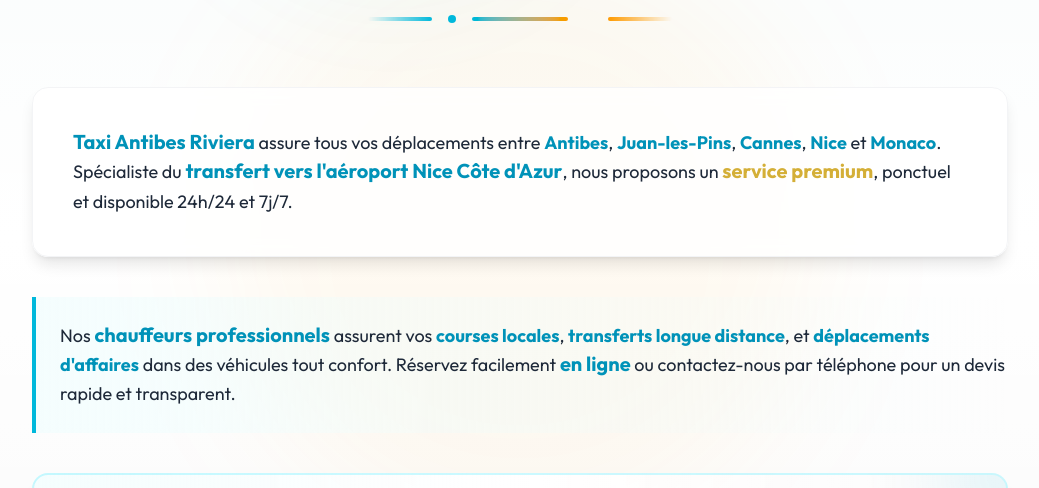
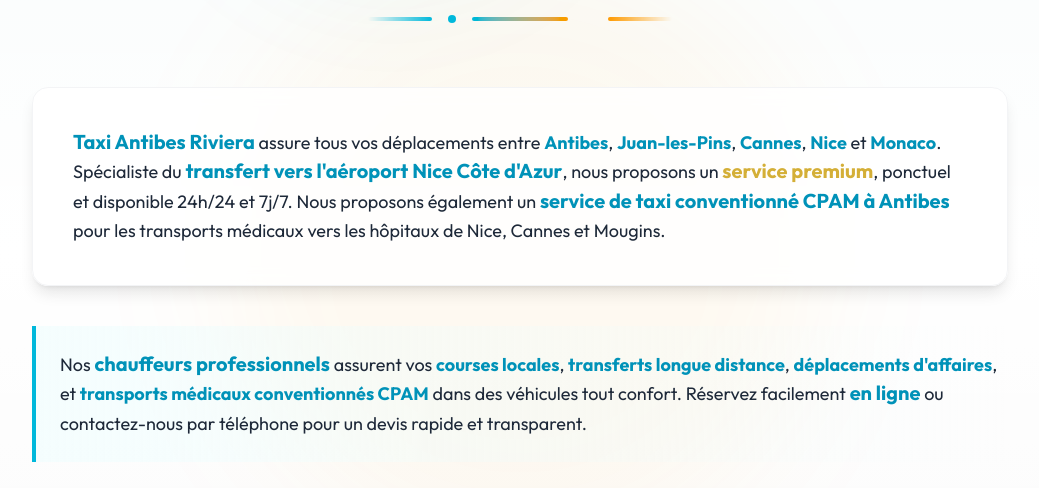
Before and after one commit to Houss82/frontend-taxi-antibes, a Next.js app: page / in a window 1280 px wide. Shown: the part 1200-1688 px from the top of the page, without its empty margins (120-1159 px from the left). Built offline with nearby package versions, Linux system fonts and the light colour scheme; no server answers; a web font is replaced by a local one.

Commit message:
corrections appliquées pour améliorer l'indexation de la page Taxi conventionné Antibes

```diff
--- a/app/page.jsx
+++ b/app/page.jsx
@@ -234,7 +234,17 @@
                 <strong className="font-bold text-gold-600 text-xl">
                   service premium
                 </strong>
-                , ponctuel et disponible 24h/24 et 7j/7.
+                , ponctuel et disponible 24h/24 et 7j/7. Nous proposons également un{" "}
+                <Link
+                  href="/services/taxi-conventionne"
+                  className="inline-flex items-center gap-1 text-cyan-600 font-bold hover:text-amber-600 transition-all duration-200 relative group text-xl"
+                >
+                  <span className="relative">
+                    service de taxi conventionné CPAM à Antibes
+                    <span className="absolute bottom-0 left-0 right-0 h-1 bg-gradient-to-r from-cyan-600 to-amber-500 transform scale-x-0 group-hover:scale-x-100 transition-transform duration-300 origin-left rounded-full"></span>
+                  </span>
+                </Link>{" "}
+                pour les transports médicaux vers les hôpitaux de Nice, Cannes et Mougins.
               </p>
             </div>
 
@@ -259,10 +269,20 @@
                 <strong className="font-bold text-cyan-600 text-lg">
                   transferts longue distance
                 </strong>
-                , et{" "}
+                ,{" "}
                 <strong className="font-bold text-cyan-600 text-lg">
                   déplacements d'affaires
-                </strong>{" "}
+                </strong>
+                , et{" "}
+                <Link
+                  href="/services/taxi-conventionne"
+                  className="inline-flex items-center gap-1 text-cyan-600 font-bold hover:text-amber-600 transition-all duration-200 relative group text-lg"
+                >
+                  <span className="relative">
+                    transports médicaux conventionnés CPAM
+                    <span className="absolute bottom-0 left-0 right-0 h-1 bg-gradient-to-r from-cyan-600 to-amber-500 transform scale-x-0 group-hover:scale-x-100 transition-transform duration-300 origin-left rounded-full"></span>
+                  </span>
+                </Link>{" "}
                 dans des véhicules tout confort. Réservez facilement{" "}
                 <Link
                   href="/reservation"
--- a/app/services/page.jsx
+++ b/app/services/page.jsx
@@ -1,6 +1,7 @@
 import { PageLayout } from "@/components/page-layout";
 import { Button } from "@/components/ui/button";
 import { Card } from "@/components/ui/card";
+import Link from "next/link";
 import {
   Building,
   Clock,
@@ -11,6 +12,7 @@
   Plane,
   Shield,
   Star,
+  Stethoscope,
   Users,
   Wifi,
 } from "lucide-react";
@@ -70,6 +72,20 @@
       "Service personnalisé",
     ],
     price: "Sur devis",
+  },
+  {
+    icon: Stethoscope,
+    title: "Taxi Conventionné CPAM",
+    description:
+      "Service de taxi conventionné CPAM à Antibes pour les transports médicaux. Prise en charge CPAM selon prescription vers les hôpitaux de Nice, Cannes et Mougins.",
+    features: [
+      "Agréé CPAM",
+      "Transport médical",
+      "Hôpitaux Nice, Cannes, Mougins",
+      "Service 24/7",
+    ],
+    price: "Selon prescription CPAM",
+    link: "/services/taxi-conventionne",
   },
 ];
 
@@ -134,10 +150,13 @@
           </div>
 
           <div className="grid grid-cols-1 lg:grid-cols-2 gap-8 mb-16">
-            {services.map((service, index) => (
+            {services.map((service, index) => {
+              const CardContent = (
                 <Card
                   key={index}
-                className="p-8 hover:shadow-xl transition-all duration-300 border-cyan-100 bg-white rounded-3xl group"
+                  className={`p-8 hover:shadow-xl transition-all duration-300 border-cyan-100 bg-white rounded-3xl group ${
+                    service.link ? "cursor-pointer" : ""
+                  }`}
                 >
                   <div className="flex items-start gap-6">
                     <div className="w-16 h-16 bg-gradient-to-r from-amber-400 via-gold-500 to-orange-400 rounded-xl flex items-center justify-center group-hover:scale-110 transition-transform duration-300 shadow-lg">
@@ -166,7 +185,16 @@
                     </div>
                   </div>
                 </Card>
-            ))}
+              );
+
+              return service.link ? (
+                <Link key={index} href={service.link}>
+                  {CardContent}
+                </Link>
+              ) : (
+                CardContent
+              );
+            })}
           </div>
         </div>
       </section>
--- a/app/services/taxi-conventionne/page.jsx
+++ b/app/services/taxi-conventionne/page.jsx
@@ -221,7 +221,9 @@
                     <strong>Juan-les-Pins</strong> ou au{" "}
                     <strong>Cap d'Antibes</strong>, nous venons vous chercher à
                     domicile et vous accompagnons jusqu'à votre service de
-                    soins. Nous réalisons des trajets pour consultations,
+                    soins. Nos taxis conventionnés assurent les transports médicaux depuis Antibes et Juan-les-Pins vers le{" "}
+                    <strong>Centre Hospitalier d'Antibes</strong>, la{" "}
+                    <strong>Polyclinique Oxford</strong>, l'hôpital de Cannes Simone Veil ou le CHU de Nice. Nous réalisons des trajets pour consultations,
                     examens, hospitalisations, chimiothérapie, dialyse ou suivi
                     ALD, avec un service disponible{" "}
                     <strong>24h/24 et 7j/7</strong>.
```
Lines whose indentation alone changed are shown as unchanged.
